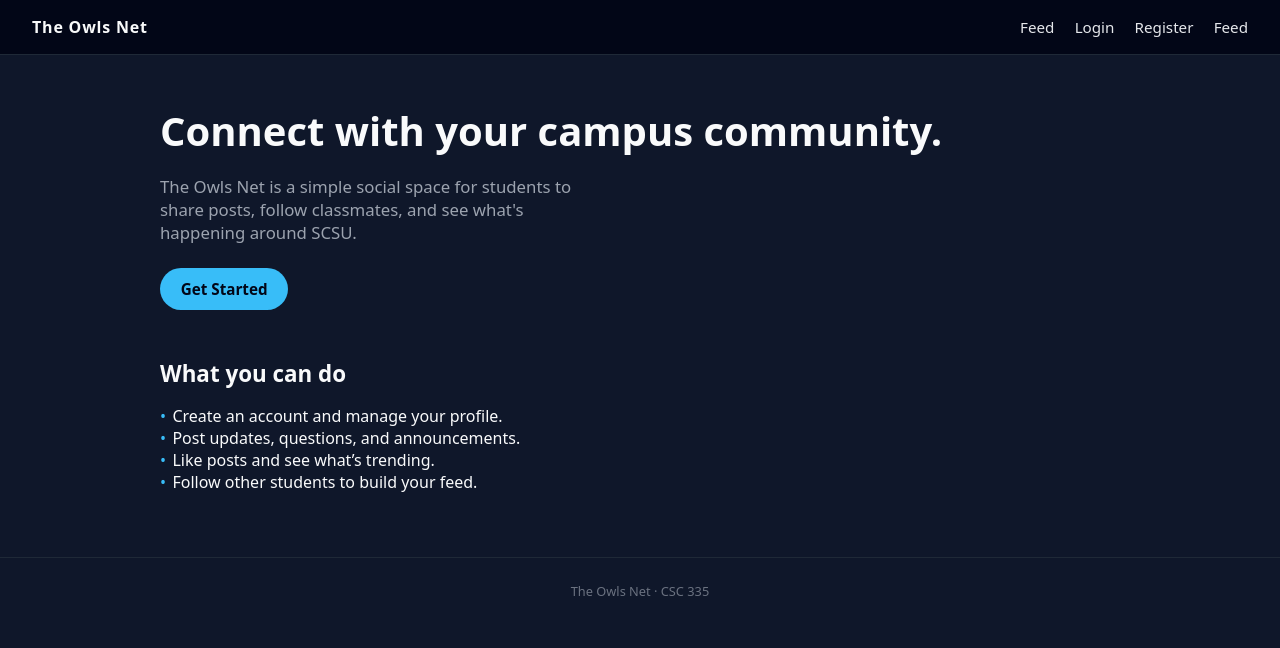
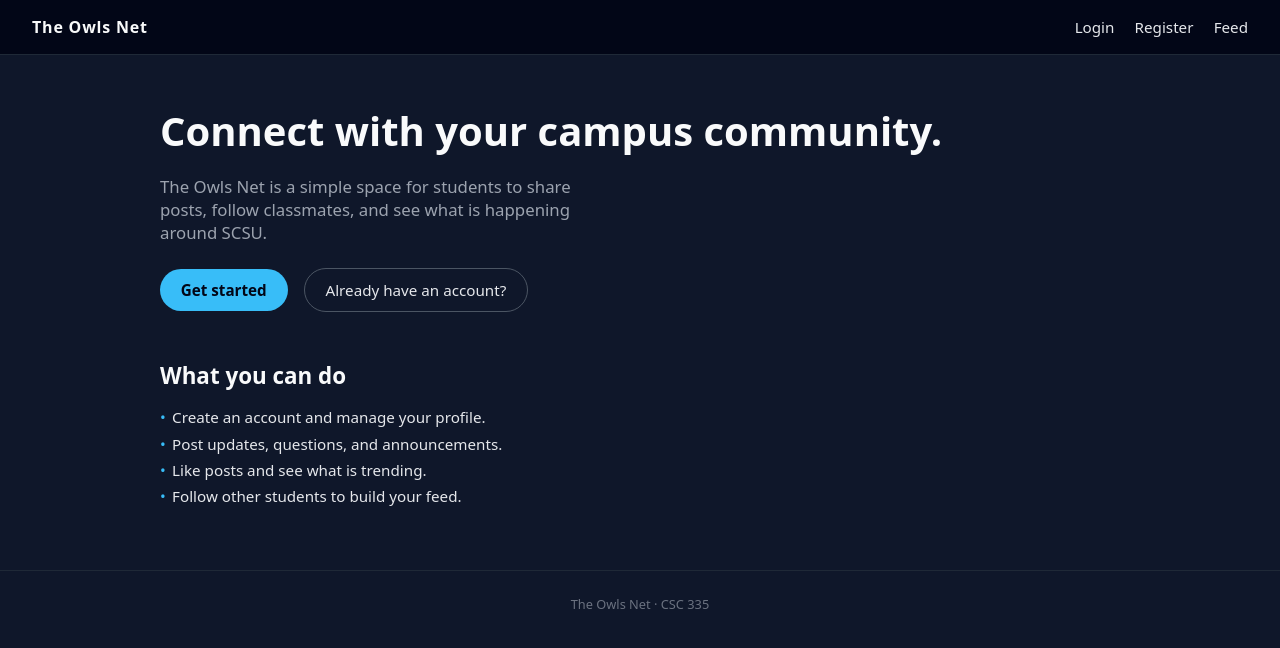
Before and after one commit to lesmayrei/TheOwlsNet, a PHP site: page / in a window 1280 px wide. Shown: the top 648 px of the page. Run offline with PHP 8.4, Linux system fonts and the light colour scheme.

Commit message:
CHANGING TO php

```diff
--- a/index.html
+++ b/index.php
@@ -1,4 +1,6 @@
-<?php session_start(); ?>
+<?php
+session_start();
+?>
 <!DOCTYPE html>
 <html lang="en">
 <head>
@@ -6,7 +8,6 @@
     <title>The Owls Net</title>
     <meta name="viewport" content="width=device-width, initial-scale=1">
     <style>
-        /* Super simple styling for now */
         body {
             font-family: system-ui, -apple-system, BlinkMacSystemFont, "Segoe UI", sans-serif;
             margin: 0;
@@ -86,6 +87,11 @@
             list-style: none;
             padding-left: 0;
         }
+        ul.feature-list li {
+            font-size: 0.95rem;
+            color: #e5e7eb;
+            margin-bottom: 0.4rem;
+        }
         ul.feature-list li::before {
             content: "•";
             color: #38bdf8;
@@ -107,6 +113,8 @@
         <nav>
             <?php if (isset($_SESSION['user_id'])): ?>
                 <a href="feed.php">Feed</a>
+                <a href="profile.php">Profile</a>
+                <a href="logout.php">Logout</a>
             <?php else: ?>
                 <a href="login.php">Login</a>
                 <a href="register.php">Register</a>
@@ -119,11 +127,16 @@
         <section>
             <h1 class="hero-title">Connect with your campus community.</h1>
             <p class="hero-subtitle">
-                The Owls Net is a simple social space for students to share posts, follow classmates,
-                and see what&apos;s happening around SCSU.
+                The Owls Net is a simple space for students to share posts, follow classmates,
+                and see what is happening around SCSU.
             </p>
             <div class="hero-actions">
-                <a class="btn btn-primary" href="register.html">Get Started</a>
+                <?php if (isset($_SESSION['user_id'])): ?>
+                    <a class="btn btn-primary" href="feed.php">Go to your feed</a>
+                <?php else: ?>
+                    <a class="btn btn-primary" href="register.php">Get started</a>
+                    <a class="btn btn-secondary" href="login.php">Already have an account?</a>
+                <?php endif; ?>
             </div>
         </section>
 
@@ -132,11 +145,10 @@
             <ul class="feature-list">
                 <li>Create an account and manage your profile.</li>
                 <li>Post updates, questions, and announcements.</li>
-                <li>Like posts and see what’s trending.</li>
+                <li>Like posts and see what is trending.</li>
                 <li>Follow other students to build your feed.</li>
             </ul>
         </section>
-
     </main>
 
     <footer>
```
